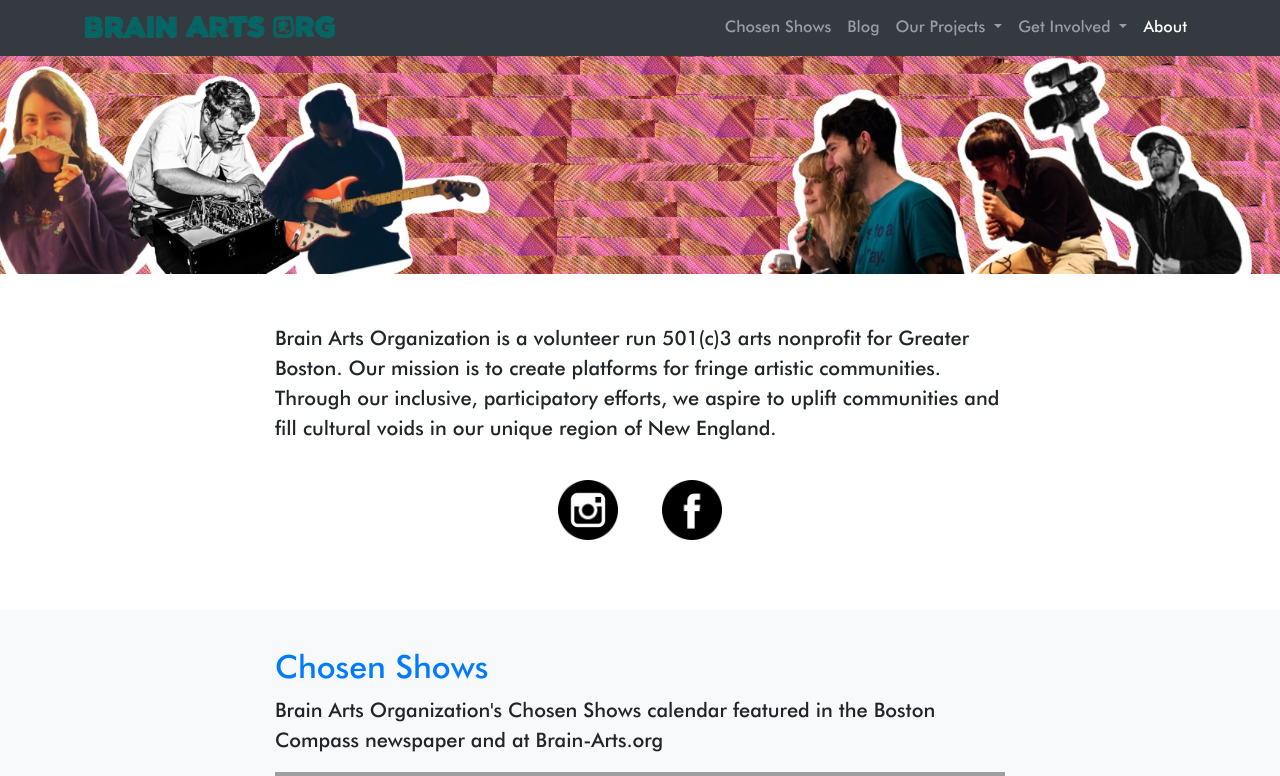
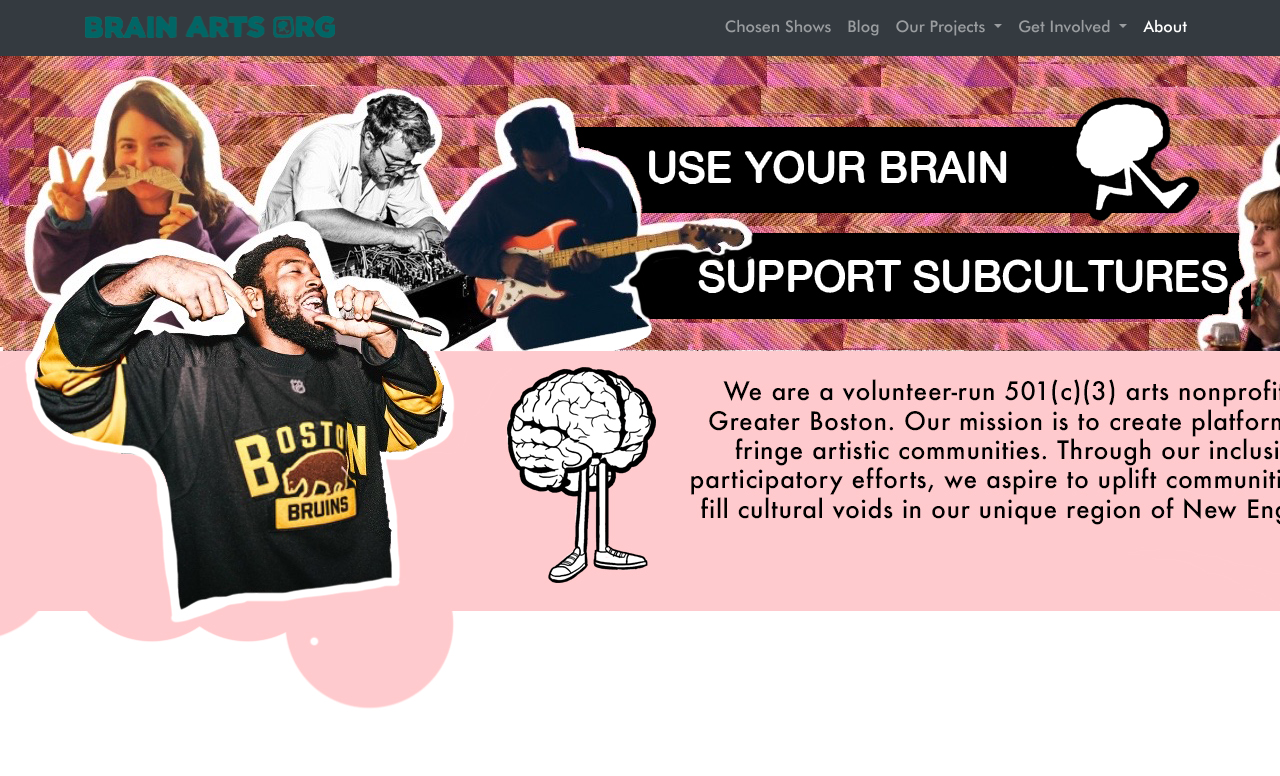
Before and after one commit to Brain-Arts-Git/brain_arts_site, a Flask app: page / in a window 1280 px wide; the page is wider, and only the part inside the window is pictured. Shown: the top 776 px of that part. Run offline with Flask 2, Linux system fonts and the light colour scheme; some libraries are stand-ins or nearby versions; grey boxes are pictures that could not be loaded.

Commit message:
updated header image

```diff
--- a/app/static/css/scrolling-nav.css
+++ b/app/static/css/scrolling-nav.css
@@ -4,9 +4,8 @@
  * Licensed under MIT (https://github.com/BlackrockDigital/startbootstrap-scrolling-nav/blob/master/LICENSE)
  */
 header {
-  padding: 200px 0 0px 0;
+  padding: 0px 0 0px 0;
   font-family: futura;
-  background-image: url('/static/img/headerimg.jpeg');
   background-position: center;
   background-size: 1400px 230px;
 }
--- a/app/templates/index.html
+++ b/app/templates/index.html
@@ -89,13 +89,8 @@
   <div style="height:50px"></div>
 
   <header class="bg-primary text-white">
-    <div class="container text-center">
-      <!--
-      <h1>USE YOUR BRAIN</h1>
-      <p class="lead">SUPPORT SUBCULTURES</p>
-      -->
-      <br>
-    </div>
+    <img src="/static/img/headersite.jpg">
+    <img src="/static/img/body.jpg">
   </header>
 
   <section id="About" class="section-about">
```
Also changed, not shown: app/static/img/body.jpg (added), app/static/img/headersite.jpg (added).
